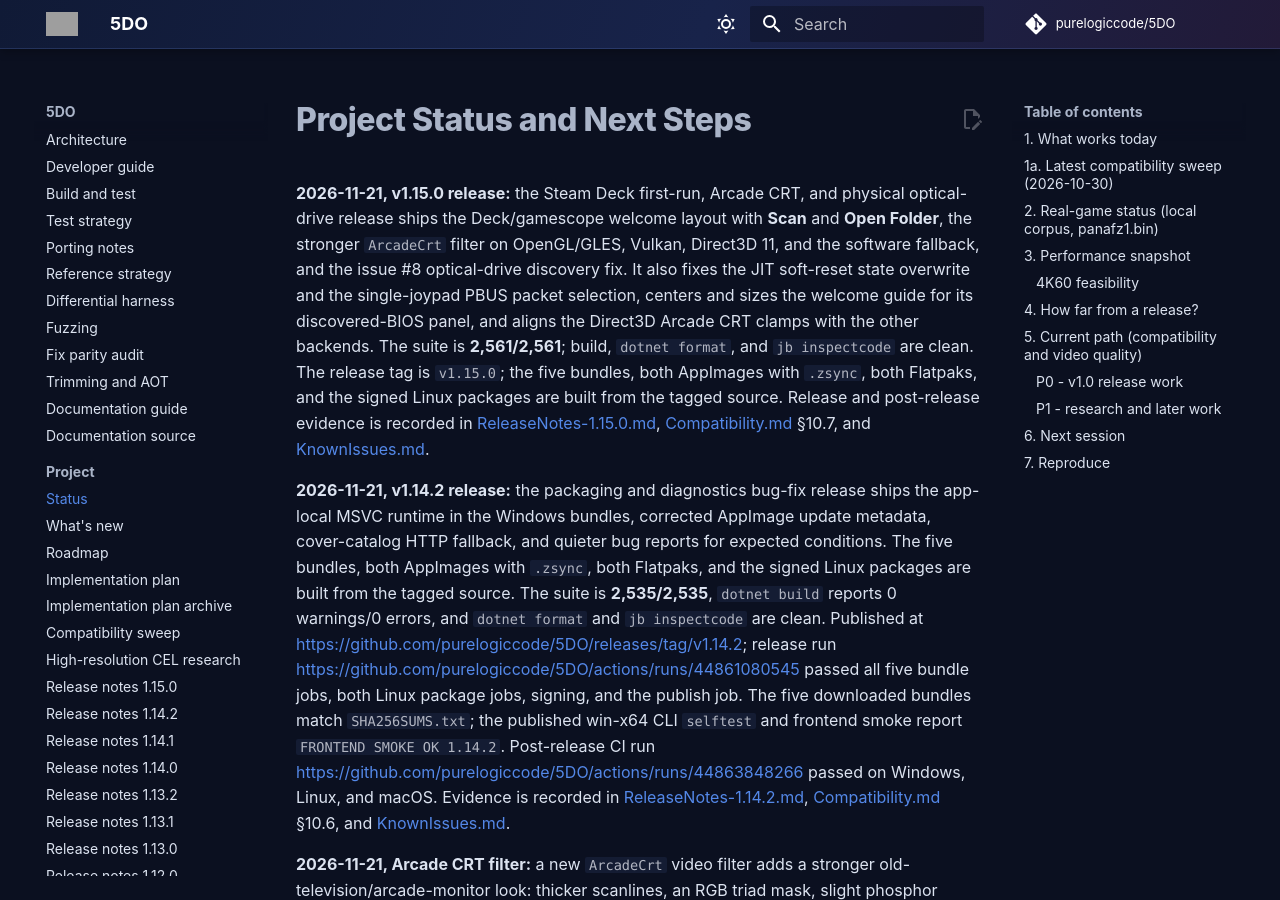
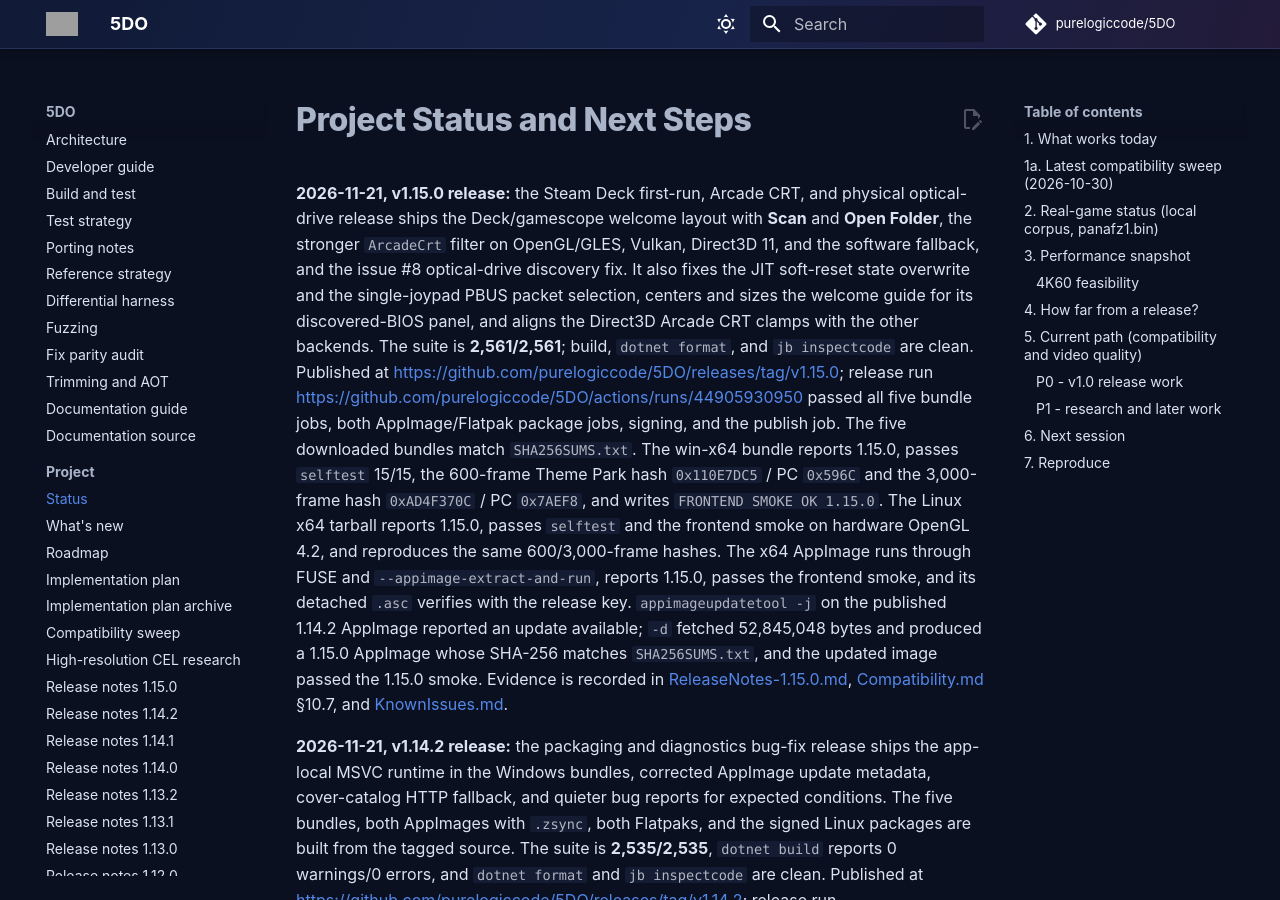
Before and after one commit to purelogiccode/5DO, an MkDocs documentation site: the page built from docs/Status.md, in a window 1280 px wide and 900 px high. Built offline with MkDocs 1.6.1 and Material for MkDocs 9.7.7, drawn with Linux system fonts in a browser that asks for light colours; comment, search, counter and statistics services are not loaded; grey boxes are pictures that could not be loaded.

Commit message:
Record the 1.15.0 release evidence

```diff
--- a/docs/Status.md
+++ b/docs/Status.md
@@ -7,10 +7,21 @@ and the software fallback, and the issue #8 optical-drive discovery fix. It also
 the JIT soft-reset state overwrite and the single-joypad PBUS packet selection, centers
 and sizes the welcome guide for its discovered-BIOS panel, and aligns the Direct3D
 Arcade CRT clamps with the other backends. The suite is **2,561/2,561**; build,
-`dotnet format`, and `jb inspectcode` are clean. The release tag is `v1.15.0`; the five
-bundles, both AppImages with `.zsync`, both Flatpaks, and the signed Linux packages are
-built from the tagged source. Release and post-release evidence is recorded in
-[ReleaseNotes-1.15.0.md](ReleaseNotes-1.15.0.md),
+`dotnet format`, and `jb inspectcode` are clean. Published at
+<https://github.com/purelogiccode/5DO/releases/tag/v1.15.0>; release run
+<https://github.com/purelogiccode/5DO/actions/runs/44905930950> passed all five bundle
+jobs, both AppImage/Flatpak package jobs, signing, and the publish job. The five
+downloaded bundles match `SHA256SUMS.txt`. The win-x64 bundle reports 1.15.0, passes
+`selftest` 15/15, the 600-frame Theme Park hash `0x110E7DC5` / PC `0x596C` and the
+3,000-frame hash `0xAD4F370C` / PC `0x7AEF8`, and writes
+`FRONTEND SMOKE OK 1.15.0`. The Linux x64 tarball reports 1.15.0, passes `selftest` and
+the frontend smoke on hardware OpenGL 4.2, and reproduces the same 600/3,000-frame
+hashes. The x64 AppImage runs through FUSE and `--appimage-extract-and-run`, reports
+1.15.0, passes the frontend smoke, and its detached `.asc` verifies with the release
+key. `appimageupdatetool -j` on the published 1.14.2 AppImage reported an update
+available; `-d` fetched 52,845,048 bytes and produced a 1.15.0 AppImage whose SHA-256
+matches `SHA256SUMS.txt`, and the updated image passed the 1.15.0 smoke. Evidence is
+recorded in [ReleaseNotes-1.15.0.md](ReleaseNotes-1.15.0.md),
 [Compatibility.md](Compatibility.md) §10.7, and [KnownIssues.md](KnownIssues.md).
 
 **2026-11-21, v1.14.2 release:** the packaging and diagnostics bug-fix release ships the
```
Also changed, not shown: docs/ImplementationPlanArchive.md (+4 -1 lines), docs/ReleaseChecklist.md (+11 -2 lines), docs/ReleaseNotes-1.15.0.md (+15 -3 lines), docs/WhatsNew.md (+9 -2 lines).
